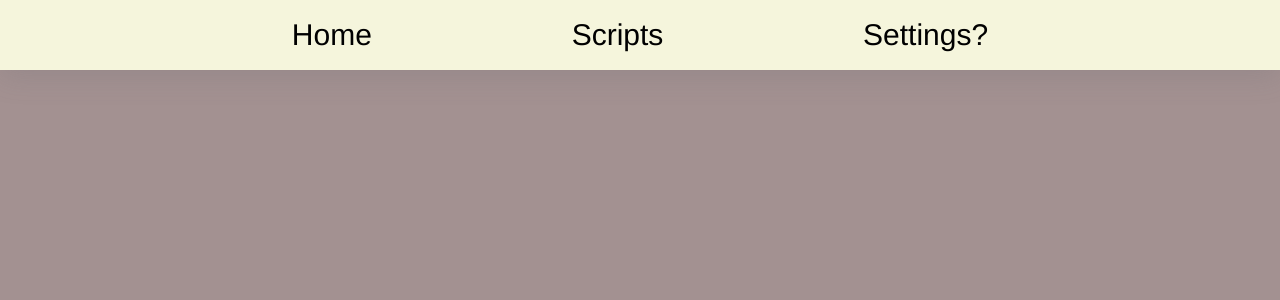
After one commit to Besix2/PIduck, a Flask app: template templates/scripts.html in a window 1280 px wide. The commit adds this page. Shown: the top 300 px of the page. Run offline with Flask 3, Linux system fonts and the light colour scheme; the template is opened without the code that fills it, so the values that code supplies are empty; parts of the project's set-up code (start-up, migrations or seed data) failed here and were passed over; some libraries are stand-ins or nearby versions.

Commit message:
fixed bugs and added default layout

```diff
--- a/app.py
+++ b/app.py
@@ -11,19 +11,20 @@ def Home():
     return render_template("home.html")
 
 @app.route('/scripts')
-def scripts():
+def Scripts():
     return render_template('scripts.html')
 
 @app.route('/settings')
-def data():
+def Settings():
     return render_template('settings.html')
 
 @app.route("/submit", methods=["POST"])
 def submit():
     if request.method == "POST":
         text_value = str(request.form.get("text"))
+        text_value = text_value.replace("\r", "")
         subprocess.run(["sudo", "python", "test.py", text_value], cwd="static_files")
-        return render_template("home.html")
+        return redirect(url_for("Home"))
 if __name__ == '__main__':
     s = socket.socket(socket.AF_INET, socket.SOCK_DGRAM)
     s.connect(("8.8.8.8", 80))
--- a/static_files/test.py
+++ b/static_files/test.py
@@ -562,8 +562,9 @@ def callf(script):
 def main():
     default_variables()
     if len(sys.argv) > 1 :
-        value = "STRING " + str(sys.argv[1])
+        value = str(sys.argv[1])
         callf(value)
+        exit()
     else:
         with open("payload.txt", "r") as payload:
             callf(payload.read())
--- /dev/null
+++ b/templates/scripts.html
@@ -0,0 +1,79 @@
+<!DOCTYPE html>
+<html>
+
+<head>
+    <html lang="en">
+    <title> My Page </title>
+    <script src="https://kit.fontawesome.com/a37d12dfac.js" crossorigin="anonymous"></script>
+    <style>
+        body {
+            background-color: rgb(163, 145, 145);
+            font-size: 30px;
+            margin: 0;
+            padding: 0;
+        }
+
+        header {
+            background-color: beige;
+            height: 70px;
+            display: flex;
+            justify-content: center;
+            align-items: center ;
+            box-shadow: rgba(100, 100, 111, 0.2) 0px 7px 29px 0px;
+        }
+        ul {
+            list-style: none;
+
+        }
+        nav {
+            margin: 0;
+            padding: 0;
+            display: flex;
+            width: 70%;
+        }
+        .nav-lis-parent {
+            margin: 0;
+            padding: 0;
+            list-style: none;
+            display: flex;
+            text-align: center;
+            justify-content: space-between;
+            flex: auto;
+
+        }
+
+        .nav-lis {
+            flex: auto;
+            background-color: beige;
+        }
+        .nav-points {
+            text-decoration: none;
+            color: black;
+            background-color: beige;
+            font-family: "Mona Sans", "Helvetica Neue", Helvetica, Arial, sans-serif;
+
+        }
+
+        .nav-points:hover {
+            color: rgb(85, 85, 85);
+        }
+
+    </style>
+
+
+</head>
+
+<body>
+    <header>
+        <nav>
+            <ul class="nav-lis-parent">
+                <li class="nav-lis"><a class="nav-points" href="{{ url_for('Home') }}">Home</a></li>
+                <li class="nav-lis"><a class="nav-points" href="{{ url_for('Scripts') }}">Scripts</a></li>
+                <li class="nav-lis"><a class="nav-points" href="{{ url_for('Settings') }}">Settings?</a></li>
+            </ul>
+        </nav>
+    </header>
+
+</body>
+
+</html>
```
Also changed, not shown: templates/home.html (renamed from web_server/templates/home.html, +4 -3 lines), templates/settings.html (added, +79 -0 lines), web_server/templates/scripts.html (deleted), web_server/templates/settings.html (deleted).
